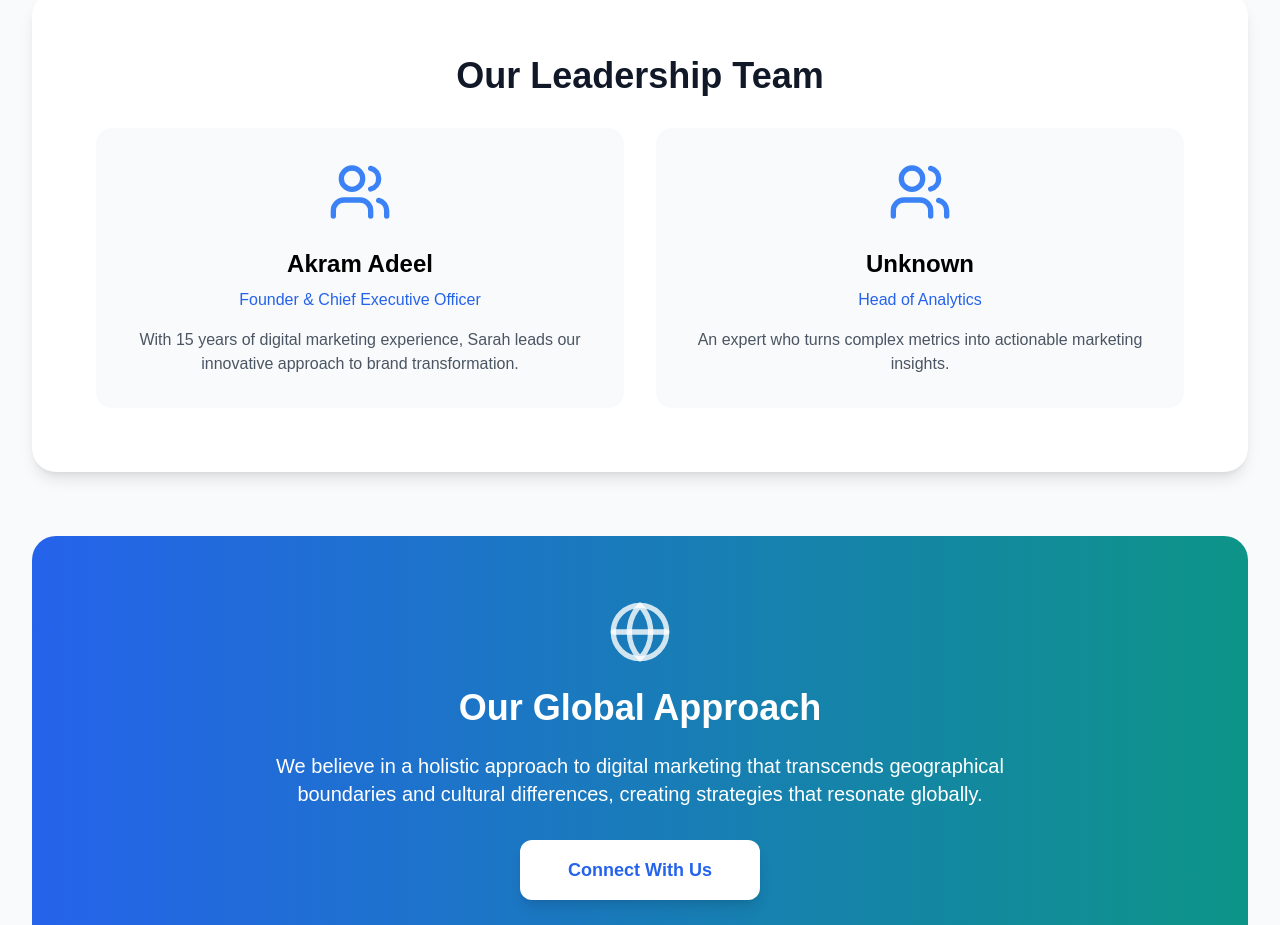
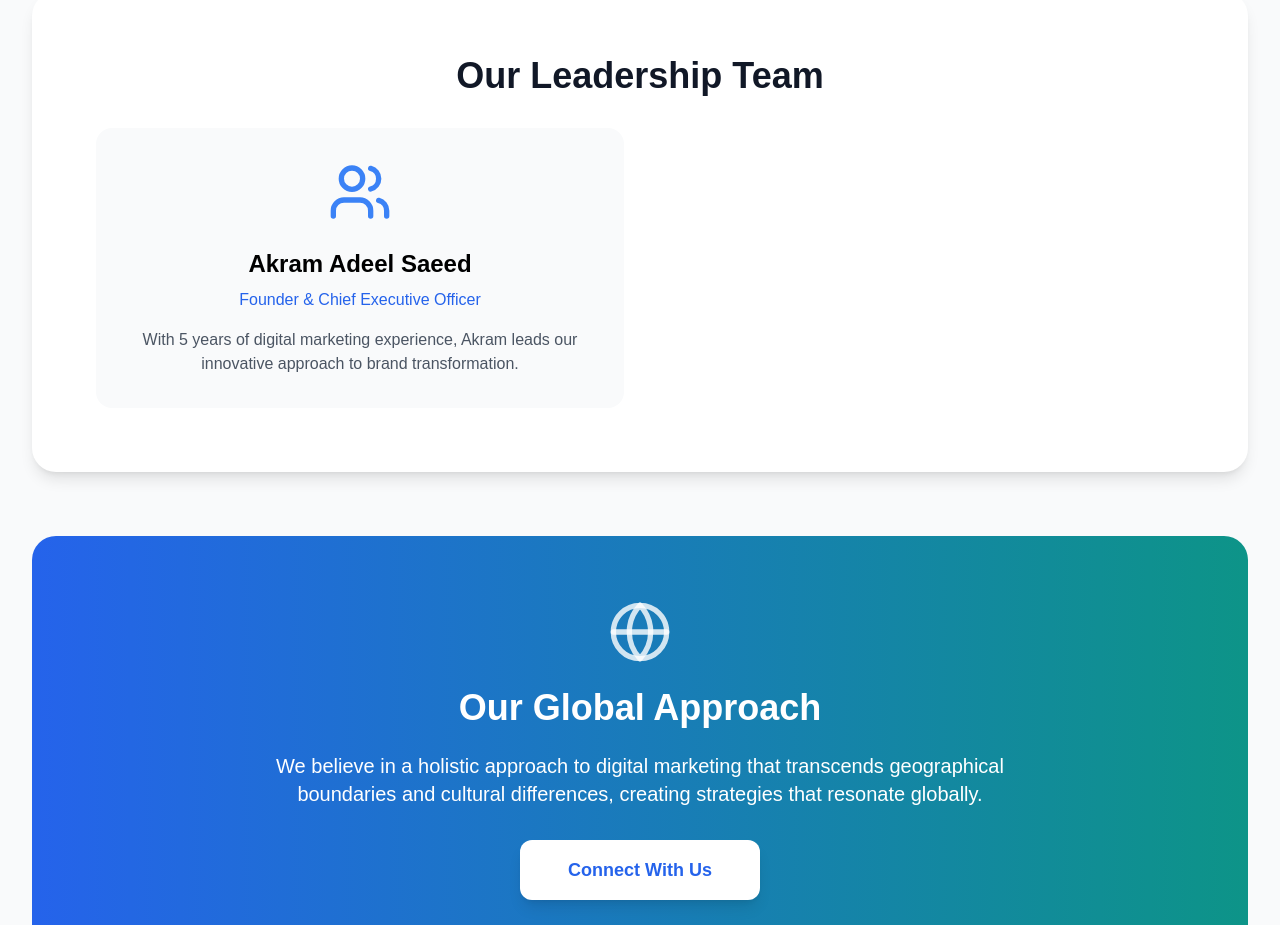
Before and after one commit to areeb-h/website-gen, a Next.js app: page /about in a window 1280 px wide. Shown: the part 900-1825 px from the top of the page. Built offline with nearby package versions, Linux system fonts and the light colour scheme; a web font is replaced by a local one.

Commit message:
Update page.tsx

```diff
--- a/src/app/about/page.tsx
+++ b/src/app/about/page.tsx
@@ -10,15 +10,15 @@ import {
 const About = () => {
     const teamMembers = [
         {
-            name: "Akram Adeel",
+            name: "Akram Adeel Saeed",
             role: "Founder & Chief Executive Officer",
-            description: "With 15 years of digital marketing experience, Sarah leads our innovative approach to brand transformation."
+            description: "With 5 years of digital marketing experience, Akram leads our innovative approach to brand transformation."
         },
-        {
-            name: "Unknown",
-            role: "Head of Analytics",
-            description: "An expert who turns complex metrics into actionable marketing insights."
-        },
+        // {
+        //     name: "Unknown",
+        //     role: "Head of Analytics",
+        //     description: "An expert who turns complex metrics into actionable marketing insights."
+        // },
         // {
         //     name: "Unknown",
         //     role: "Head of Analytics",
```
